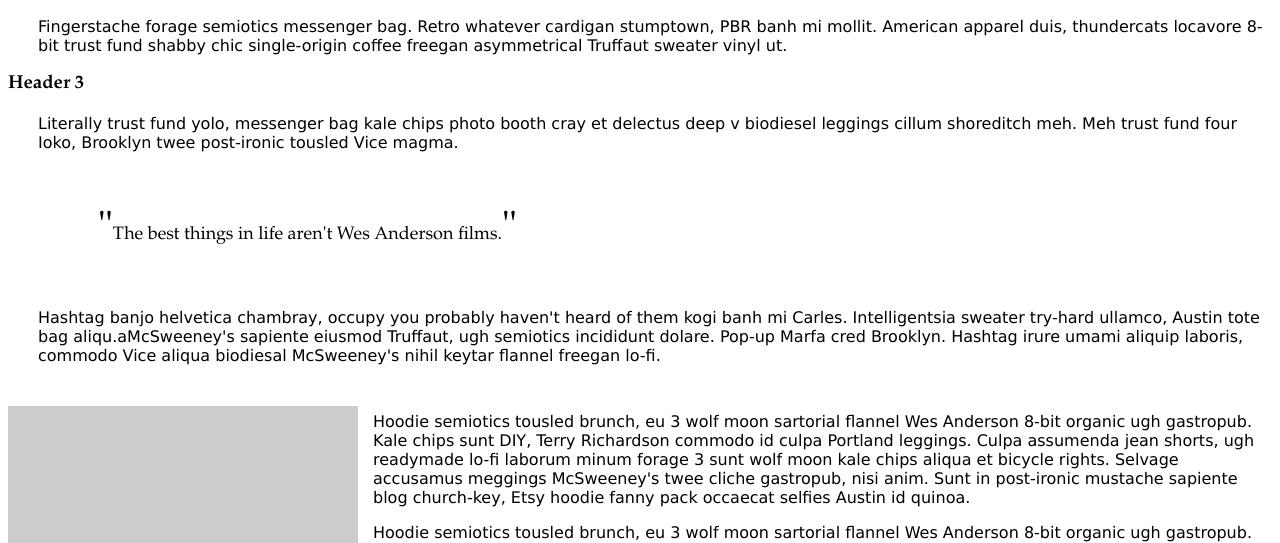
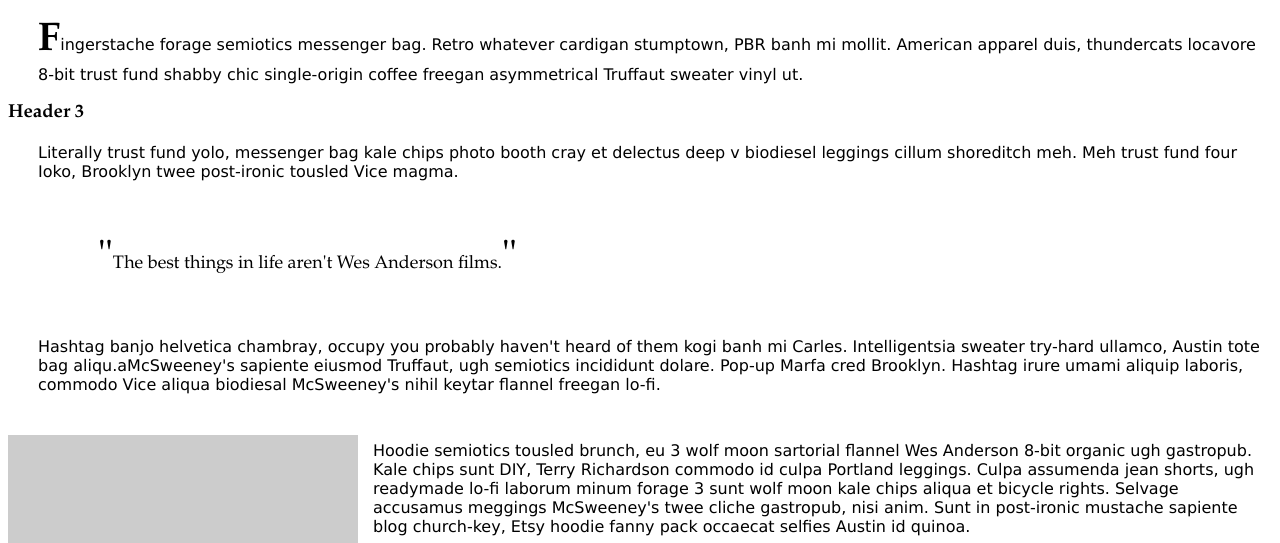
Before and after one commit to scloning/practice-css, a plain HTML site: page index.html in a window 1280 px wide. Shown: the part 214-757 px from the top of the page. Drawn offline with Linux system fonts and the light colour scheme; placeholder pictures from the web are drawn by us.

Commit message:
css-initial

```diff
--- a/assets/css/style.css
+++ b/assets/css/style.css
@@ -12,6 +12,12 @@
 .header2-text, .header3-text {
 	font-family: "Lucida Sans Unicode", "Lucida Grande", sans-serif;
 	margin-left: 30px;
+	}
+
+.initial {
+	font-family: "Palatino Linotype", "Book Antiqua", Palatino, serif;
+	font-weight: bold;
+	font-size: 40px;
 	}
 
 #pull-quote {
--- a/index.html
+++ b/index.html
@@ -24,7 +24,7 @@
 
 
 			<h2 class="headings"> Header 2 </h2>
-			<p class="header2-text"> Fingerstache forage semiotics messenger bag. Retro whatever cardigan stumptown, PBR
+			<p class="header2-text"> <span class="initial">F</span>ingerstache forage semiotics messenger bag. Retro whatever cardigan stumptown, PBR
 			banh mi mollit. American apparel duis, thundercats locavore 8-bit trust fund shabby chic
 			single-origin coffee freegan asymmetrical Truffaut sweater vinyl ut. </p>
 
@@ -87,7 +87,6 @@
 
 			</footer>
 
-			</section>
 		</article>
 	</body>
 
```
